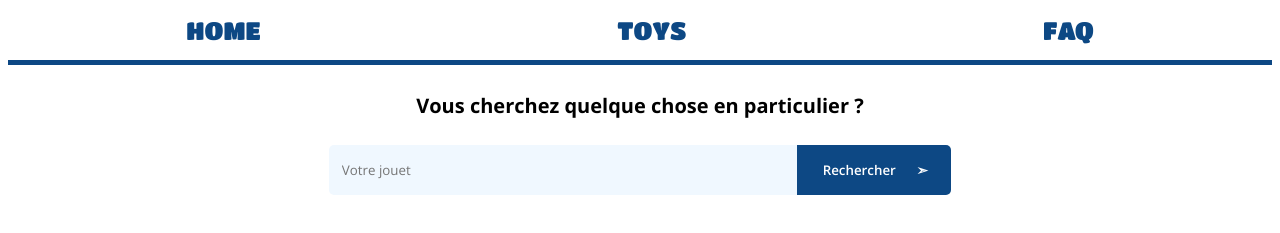
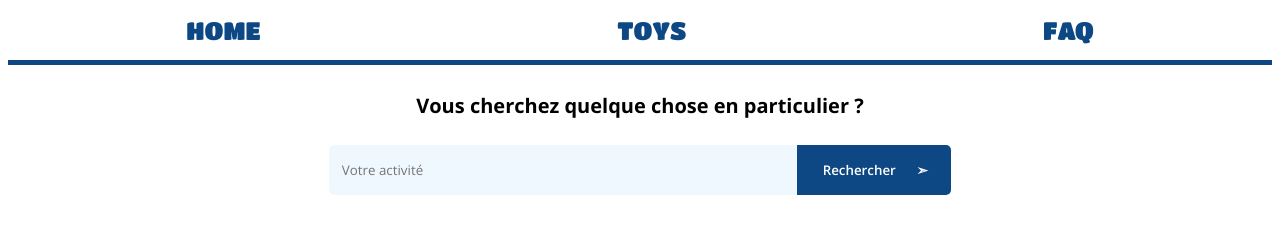
Before and after one commit to Edouardgj/devopsproject, a React (Create React App) app: page /Toys in a window 1280 px wide. Shown: the top 233 px of the page. Built offline with nearby package versions, Linux system fonts and the light colour scheme; data requests are answered from the project's data file.

Commit message:
last touch

```diff
--- a/src/pages/Toys.js
+++ b/src/pages/Toys.js
@@ -22,7 +22,7 @@ const Toys =() => {
     <div className='divjouets'>
     <h4>Vous cherchez quelque chose en particulier&nbsp;?</h4>
     <label>
-    <input placeholder="Votre jouet" onChange={event => setQuery(event.target.value)}/>
+    <input placeholder="Votre activité" onChange={event => setQuery(event.target.value)}/>
     <button className="email-btn">Rechercher</button>
     </label>
     <ul>
```
